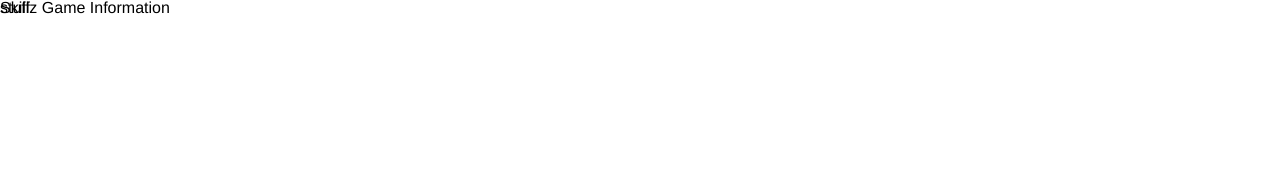
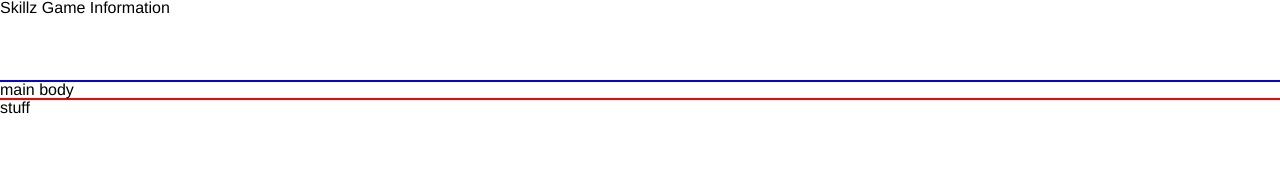
Before and after one commit to Chip-L/SkillCustomD-D, a plain HTML site: page index.html in a window 1280 px wide. Drawn offline with Linux system fonts and the light colour scheme.

Commit message:
testing header/footer

```diff
--- a/index.html
+++ b/index.html
@@ -28,7 +28,9 @@
 	<nav class="header">
 		Skillz Game Information
 	</nav>
-
+	<div class="main-body">
+		main body
+	</div>
 	<div class="footer">
 		stuff
 	</div>
--- a/resources/css/style.css
+++ b/resources/css/style.css
@@ -36,23 +36,31 @@ html {
   }
 }
 
-----------------
+/********************************************************/
 body {
   border-style: solid;
   border-color: red;
   height: 100vh;
+  margin: 0;
 }
 
 .header {
-  position: absolute;
+  /* position: absolute; */
   height: 80px;
-  border-bottom-width: 2px;
+  border-bottom: 2px solid blue;
+}
+
+.main-body {
+  /* position: absolute; */
+  top: 82px;
+  border-width: 2px;
+  height: 100vh-(2*82px);
 }
 
 .footer {
-  position: absolute;
+  /* position: absolute; */
   height: 80px;
-  top: 100vh-82px;
+  bottom: 100vh;
 
-  border-top-width: 2px;
+  border-top: 2px solid red;
 }
```
